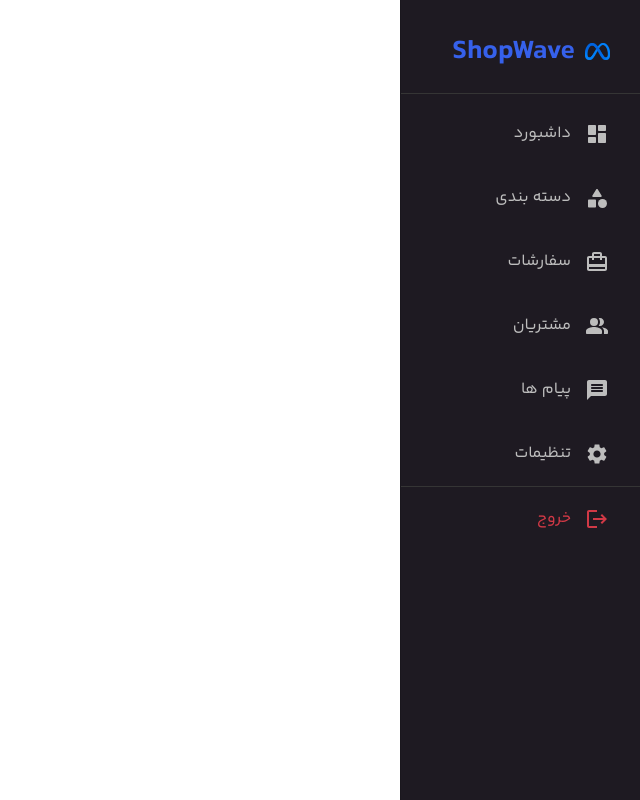
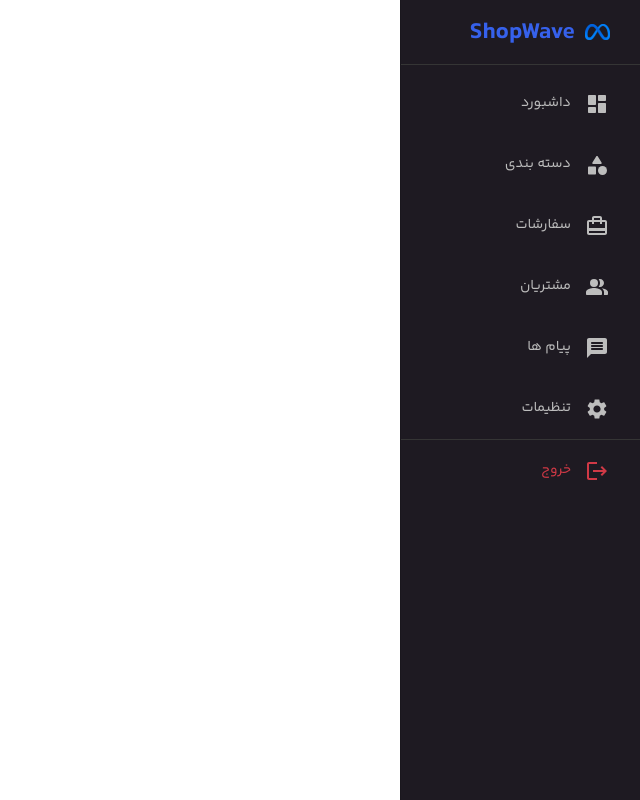
Before and after one commit to sinazarrin/admin-panel-shop, a React (Vite) app: page / in a window 1280 px wide. Shown: the whole page, without its empty margins (640-1280 px from the left). Built offline with nearby package versions, Linux system fonts and the light colour scheme.

Commit message:
added header component

```diff
--- a/src/Components/general/ThemeProvider/index.tsx
+++ b/src/Components/general/ThemeProvider/index.tsx
@@ -7,7 +7,6 @@ type ChildrenProps = {
 
 const ThemeProvider = ({ children }: ChildrenProps) => {
     const theme = useMemo(() => createTheme({
-        direction: 'rtl',
         palette: {
             primary: {
                 main: '#3661EB',
--- /dev/null
+++ b/src/Layout/Default/Header/index.tsx
@@ -0,0 +1,15 @@
+import { Toolbar, Typography } from '@mui/material'
+import * as Styled from './styled'
+
+const Header = ({open}) => {
+    return (
+        <div>
+            <Styled.AppBar position="fixed" open={open}>
+                <Toolbar>
+                </Toolbar>
+            </Styled.AppBar>
+        </div>
+    )
+}
+
+export default Header
--- /dev/null
+++ b/src/Layout/Default/Header/styled.ts
@@ -0,0 +1,26 @@
+import { styled } from '@mui/material';
+import MuiAppBar, { AppBarProps as MuiAppBarProps } from '@mui/material/AppBar';
+const drawerWidth = 240;
+
+interface AppBarProps extends MuiAppBarProps {
+    open?: boolean;
+}
+
+export const AppBar = styled(MuiAppBar, {
+    shouldForwardProp: (prop) => prop !== 'open',
+})<AppBarProps>(({ theme, open }) => ({
+    transition: theme.transitions.create(['margin', 'width'], {
+        easing: theme.transitions.easing.sharp,
+        duration: theme.transitions.duration.leavingScreen,
+    }),
+    ...(open && {
+        width: `calc(100% - ${drawerWidth}px)`,
+        transition: theme.transitions.create(['margin', 'width'], {
+            easing: theme.transitions.easing.easeOut,
+            duration: theme.transitions.duration.enteringScreen,
+        }),
+        marginRight: drawerWidth,
+    }),
+    background: '#fff',
+    boxShadow: 'none',
+}));
--- a/src/Layout/Default/Sidebar/index.tsx
+++ b/src/Layout/Default/Sidebar/index.tsx
@@ -8,7 +8,7 @@ type sidebarProps = {
     open: boolean
 }
 
-const Sidebar = ({ open }: sidebarProps) => {
+const Sidebar = ({ open, handleCloseSidebar }: sidebarProps) => {
     return (
         <Styled.sidebarContainer anchor="right" open={open} variant="persistent">
             <Toolbar>
@@ -33,7 +33,7 @@ const Sidebar = ({ open }: sidebarProps) => {
                     })
                 }
                 <Divider />
-                <ListItem className='logout'>
+                <ListItem className='logout' onClick={handleCloseSidebar}>
                     <ListItemButton >
                         <ListItemIcon>
                             <LogoutIcon />
--- a/src/Layout/Default/Sidebar/styled.ts
+++ b/src/Layout/Default/Sidebar/styled.ts
@@ -2,9 +2,9 @@ import { Drawer, styled } from "@mui/material";
 
 export const sidebarContainer = styled(Drawer)(({ theme }) => ({
     '.MuiToolbar-root': {
-        padding: '30px 30px 20px 0',
+        paddingRight: '30px',
         color: theme.palette.primary.main,
-        fontSize: '14px',
+        fontSize: '12px',
         '& img': {
             width: 25,
             marginLeft: 10,
@@ -17,6 +17,9 @@ export const sidebarContainer = styled(Drawer)(({ theme }) => ({
         color: '#bdbdbd',
         '& > ul > li': {
             paddingRight: 15,
+            '& span':{
+                fontSize: 14
+            }
         }
     },
     '& .MuiListItemButton-root': {
--- a/src/Layout/Default/index.tsx
+++ b/src/Layout/Default/index.tsx
@@ -1,5 +1,7 @@
 import { useState } from 'react'
 import Sidebar from './Sidebar'
+import { Toolbar, Typography } from '@mui/material'
+import Header from './Header'
 
 const DefaultLayout = () => {
     const [open, setOpen] = useState<boolean>(true)
@@ -9,8 +11,9 @@ const DefaultLayout = () => {
     }
 
     return (
-        <div>
-            <Sidebar open={open} />
+        <div style={{ display: 'felx' }}>
+            <Header open={open}/>
+            <Sidebar open={open} handleCloseSidebar={handleCloseSidebar} />
         </div>
     )
 }
```
